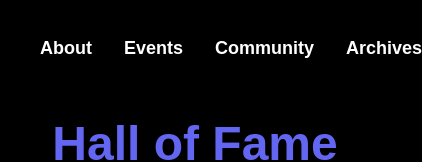
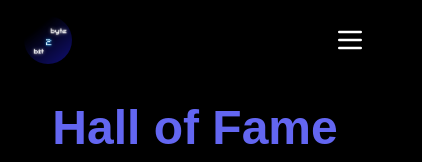
Before and after one commit to DarkmodeWorking/Bit-2-Byte, a React (Vite) app: page /advisors in a window 390 px wide. Shown: the top 162 px of the page, 422 px wide, since content can reach past the window. Built offline with nearby package versions, Linux system fonts and the light colour scheme; a web font is replaced by a local one.

Commit message:
mobile navbar added

```diff
--- a/src/components/Header.jsx
+++ b/src/components/Header.jsx
@@ -1,5 +1,6 @@
 import React, { useState, useRef } from "react";
 import { Link } from "react-router-dom"; // If using React Router
+import { Menu, X } from "lucide-react"; // Icons for mobile menu
 
 const menuItems = [
   {
@@ -8,7 +9,7 @@ const menuItems = [
       { label: "About Us", link: "/about-us" },
       { label: "Faculty", link: "/faculty" },
       { label: "Advisors", link: "/advisors" },
-      { label: "Team of 2025", link: "/team-2025" }
+      { label: "Team of 2025", link: "/team-2025" },
     ],
   },
   {
@@ -30,20 +31,26 @@ const menuItems = [
   {
     name: "Archives",
     dropdown: [
-      { label: "Achivements", link: "/achievements" },
+      { label: "Achievements", link: "/achievements" },
       { label: "Endorsements", link: "/endorsements" },
-      { label: "Discord", link: "/discord" }
+      { label: "Discord", link: "/discord" },
     ],
   },
 ];
 
 const Header = () => {
   const [activeDropdown, setActiveDropdown] = useState(null);
+  const [isMobileMenuOpen, setIsMobileMenuOpen] = useState(false);
   const timeoutRef = useRef(null);
+
+  // Toggle mobile menu
+  const toggleMobileMenu = () => {
+    setIsMobileMenuOpen(!isMobileMenuOpen);
+  };
 
   // Open dropdown
   const handleMouseEnter = (index) => {
-    clearTimeout(timeoutRef.current); // Prevent closing when hovering back
+    clearTimeout(timeoutRef.current);
     setActiveDropdown(index);
   };
 
@@ -51,22 +58,25 @@ const Header = () => {
   const handleMouseLeave = () => {
     timeoutRef.current = setTimeout(() => {
       setActiveDropdown(null);
-    }, 200); // Delay of 200ms to allow moving to dropdown
+    }, 200);
   };
 
   return (
-    <div className="px-10 pr-36 py-4 shadow-md">
-      {/* Logo & Navigation in the same flex container */}
+    <div className="px-6 sm:px-10 sm:pr-36 py-4 shadow-md bg-black text-white relative z-50">
       <div className="flex items-center justify-between">
         {/* Logo */}
         <div className="flex items-center space-x-4">
           <Link to="/">
-            <img src="logo.png" className="rounded-full h-16 cursor-pointer" alt="Logo" />
+            <img
+              src="logo.png"
+              className="rounded-full h-12 sm:h-16 cursor-pointer"
+              alt="Logo"
+            />
           </Link>
         </div>
 
-        {/* Navigation Menu */}
-        <nav>
+        {/* Desktop Navigation */}
+        <nav className="hidden md:flex">
           <ul className="flex space-x-8">
             {menuItems.map((item, index) => (
               <li
@@ -83,23 +93,17 @@ const Header = () => {
                 {activeDropdown === index && (
                   <ul
                     className="absolute left-0 mt-2 w-48 bg-zinc-950 shadow-lg rounded-lg"
-                    onMouseEnter={() => clearTimeout(timeoutRef.current)} // Prevent closing
-                    onMouseLeave={handleMouseLeave} // Close when leaving
+                    onMouseEnter={() => clearTimeout(timeoutRef.current)}
+                    onMouseLeave={handleMouseLeave}
                   >
                     {item.dropdown.map((option, i) => (
                       <li key={i}>
-                        {/* If using React Router */}
                         <Link
                           to={option.link}
-                          className="block px-4 py-2 text-white hover:text-indigo-500 transition"
+                          className="block px-4 py-2 hover:text-indigo-500 transition"
                         >
                           {option.label}
                         </Link>
-
-                        {/* If using normal anchor tags */}
-                        {/* <a href={option.link} className="block px-4 py-2 text-white hover:text-indigo-500 transition">
-                          {option.label}
-                        </a> */}
                       </li>
                     ))}
                   </ul>
@@ -108,7 +112,63 @@ const Header = () => {
             ))}
           </ul>
         </nav>
+
+        {/* Mobile Menu Toggle */}
+        <button
+          className="md:hidden flex items-center"
+          onClick={toggleMobileMenu}
+        >
+          {isMobileMenuOpen ? (
+            <X className="h-8 w-8 text-white" />
+          ) : (
+            <Menu className="h-8 w-8 text-white" />
+          )}
+        </button>
       </div>
+
+      {/* Mobile Menu - Floating */}
+      {isMobileMenuOpen && (
+        <>
+          {/* Overlay */}
+          <div
+            className="fixed inset-0 bg-black bg-opacity-50 z-40"
+            onClick={toggleMobileMenu}
+          ></div>
+
+          {/* Menu */}
+          <div className="absolute top-16 right-0 left-0 ml-32 mr-5 mt-10 bg-zinc-900 shadow-lg rounded-lg z-50 p-4">
+            <ul className="space-y-4">
+              {menuItems.map((item, index) => (
+                <li key={index}>
+                  <button
+                    className="w-full text-left text-lg font-semibold hover:text-indigo-500 transition"
+                    onClick={() =>
+                      setActiveDropdown(activeDropdown === index ? null : index)
+                    }
+                  >
+                    {item.name}
+                  </button>
+
+                  {activeDropdown === index && (
+                    <ul className="mt-2 space-y-2">
+                      {item.dropdown.map((option, i) => (
+                        <li key={i}>
+                          <Link
+                            to={option.link}
+                            className="block px-4 py-2 hover:text-indigo-500 transition"
+                          >
+                            {option.label}
+                          </Link>
+                        </li>
+                      ))}
+                    </ul>
+                  )}
+                </li>
+              ))}
+            </ul>
+          </div>
+        </>
+      )}
     </div>
   );
 };
```
